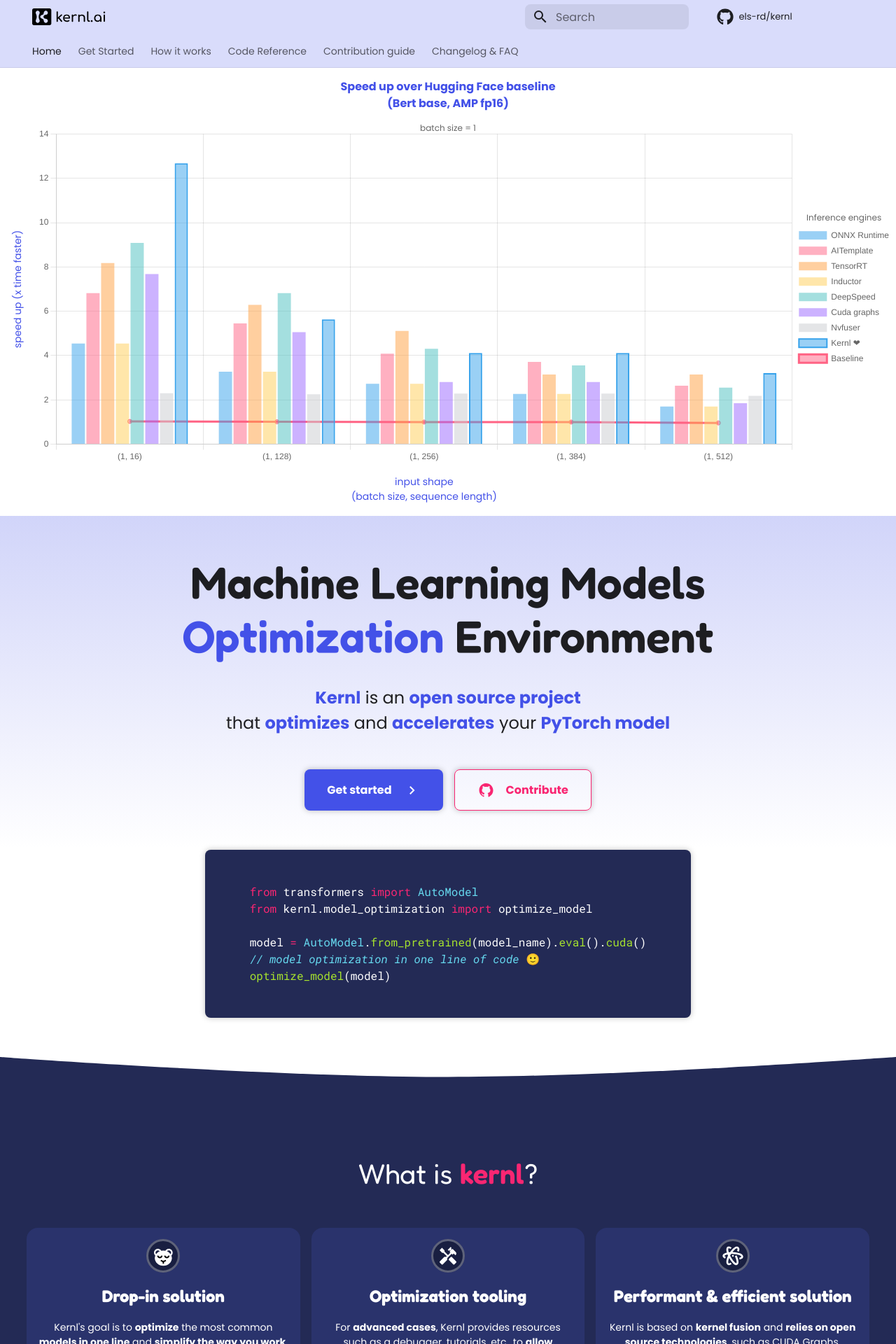
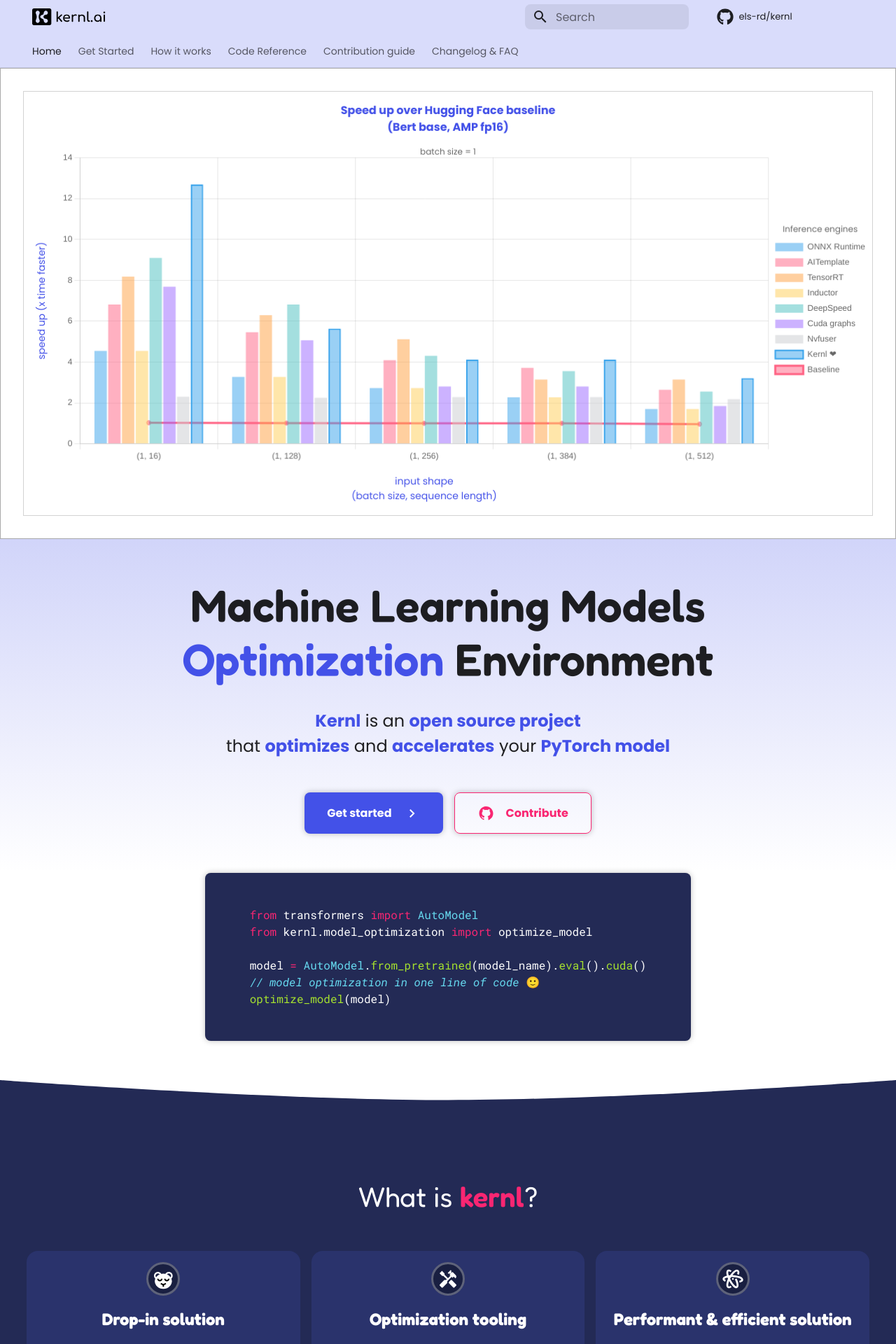
Before and after one commit to ELS-RD/kernl, an MkDocs documentation site: the page built from docs/index.md, in a window 1280 px wide. Shown: the top 1920 px of the page at 70% size. Built offline with MkDocs 1.6.1 and Material for MkDocs 9.7.7, drawn with Linux system fonts in a browser that asks for light colours; comment, search, counter and statistics services are not loaded.

Commit message:
fix: canvas performance chart for dev.

```diff
--- a/docs/overrides/home.html
+++ b/docs/overrides/home.html
@@ -29,8 +29,8 @@
 </style>
 <main>
     <!-- must be removed -->
-    <div>
-        <canvas id="performance-chart"></canvas>
+    <div style="width: 100%; margin: 0 auto; padding: 32px; border: 1px solid darkgray;">
+        <canvas style="border: 1px solid lightgray" id="performance-chart"></canvas>
     </div>
     <!-- / must be removed -->
     <section class="knl-hero" data-md-color-scheme="slate">
```
